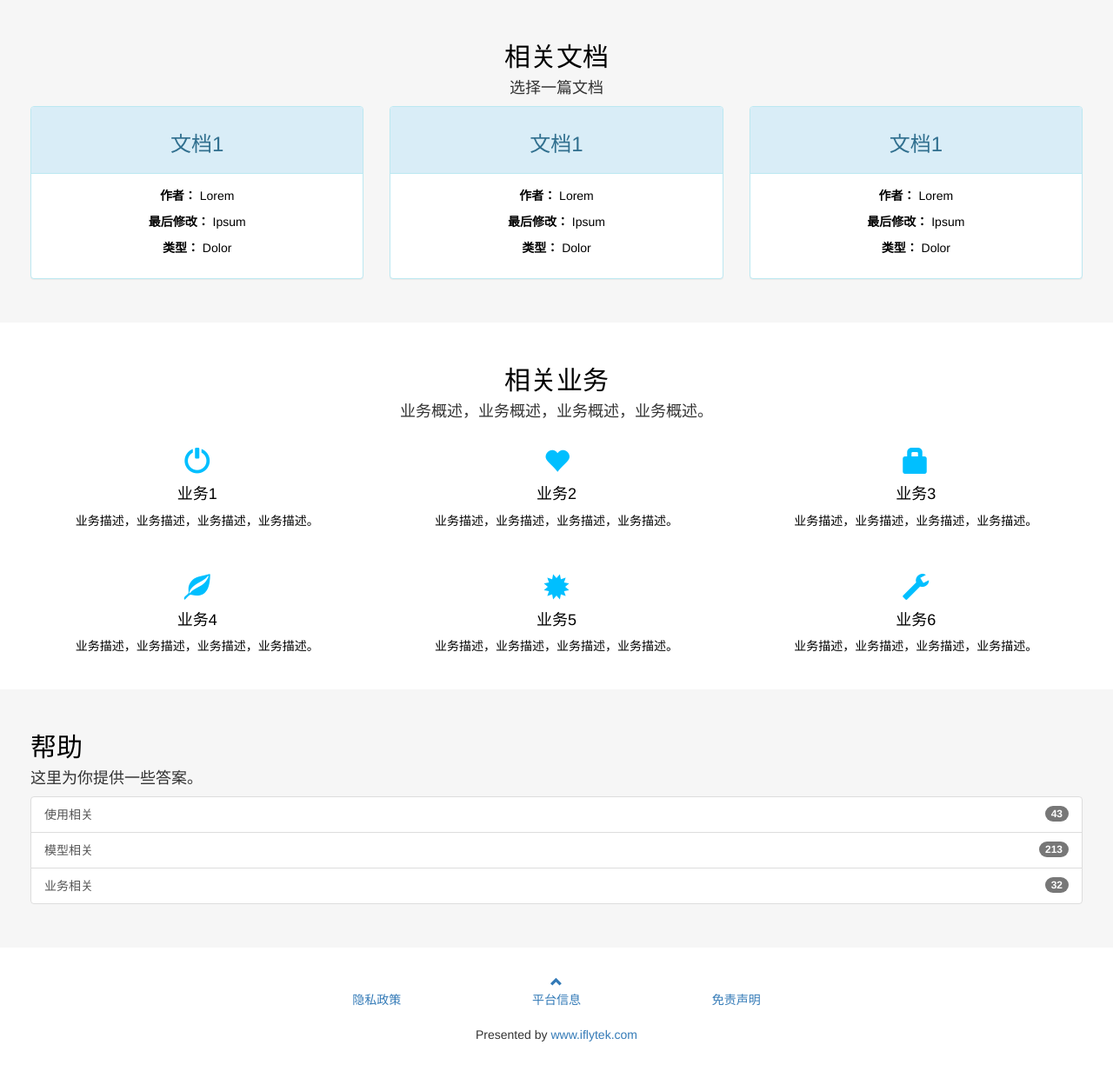
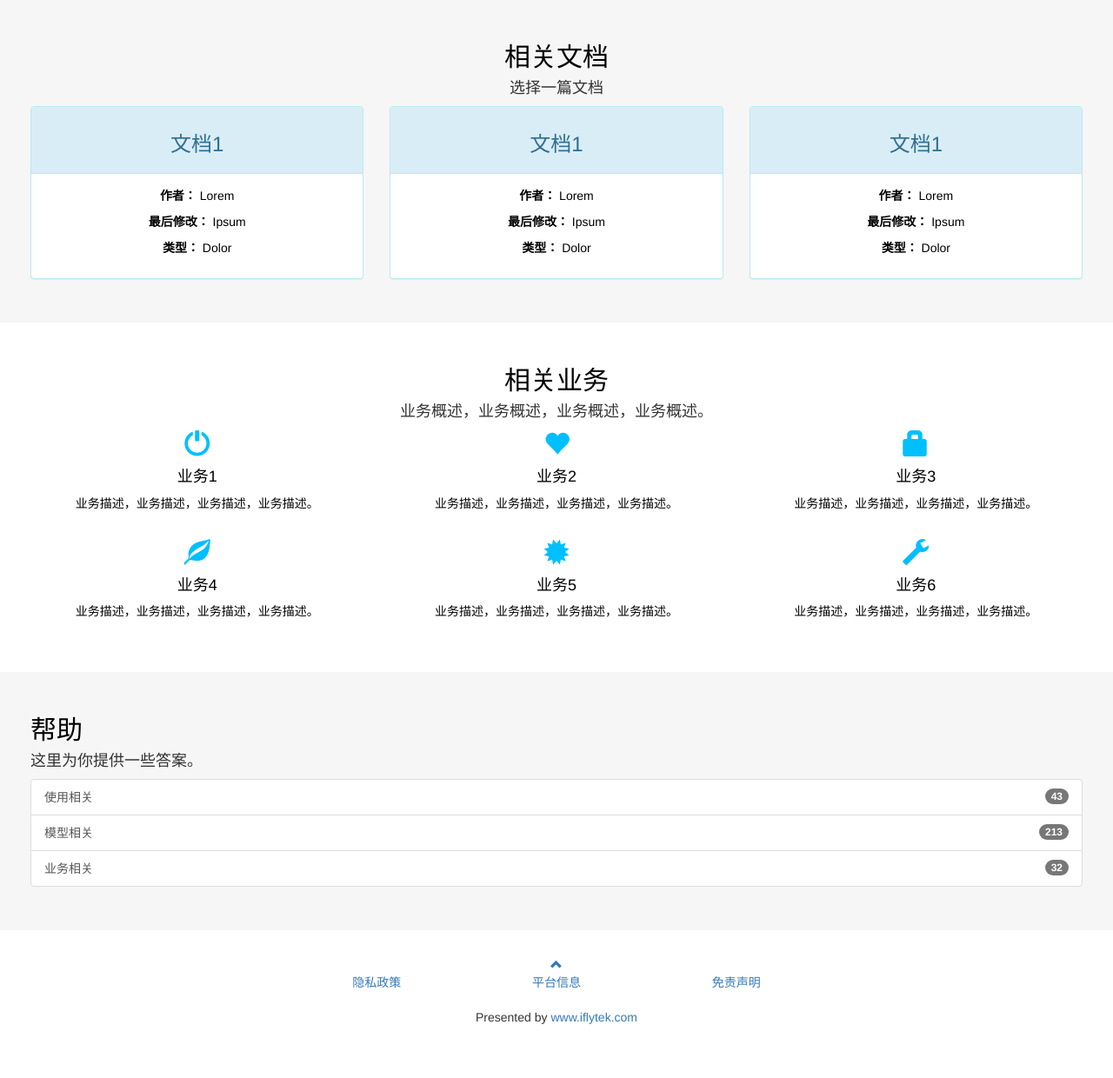
Before and after one commit to yummyLee/IflytekPlatformTornado, a Python web app: template templates/index.html in a window 1280 px wide. Shown: the part 1528-2768 px from the top of the page at 87% size. After the commit the page ends 2706 px from the top, so only its background shows below. Run offline with Jinja, Linux system fonts and the light colour scheme; the template is opened without the code that fills it, so the values that code supplies are empty; some libraries are stand-ins or nearby versions.

Commit message:
Signed-off-by: yummyLee <985238858@qq.com>

```diff
--- a/static/css/main.css
+++ b/static/css/main.css
@@ -222,3 +222,7 @@ body .article-item {
 .business-content {
     min-height: 400px !important;
 }
+
+.main-business-item{
+    margin-bottom: 20px;
+}
--- a/static/js/myjs.js
+++ b/static/js/myjs.js
@@ -95,6 +95,15 @@ $("#indexContainer").ready(function () {
 
 });
 
+function getBusiness() {
+    var x = new XMLHttpRequest();
+    if (x.readyState === 4 && x.status === 200) {
+
+    }
+
+    x.open("GET", "/")
+
+}
 
 /**
  * tools.html
@@ -183,12 +192,6 @@ $("#toolsContainer").ready(function () {
     // });
 });
 
-//添加文章页面js
-$("#articleClass").children().children().children().click(function () {
-    var articleClassName = this.innerHTML;
-    console.log(articleClassName);
-    $("#curArticleClass").html(articleClassName);
-});
 
 function runCode(html) {
     var newwin = window.open('', '', '');
@@ -215,9 +218,17 @@ function getNowFormatDate() {
     return currentdate;
 }
 
-// $.base64.utf8encode = true;
+$.base64.utf8encode = true;
 
 $("#addArticleBodyContainer").ready(function () {
+
+    //添加文章页面js
+    $("#articleClass").children().children().children().click(function () {
+        var articleClassName = this.innerHTML;
+        console.log(articleClassName);
+        $("#curArticleClass").html(articleClassName);
+    });
+
     $("#submitArticleButton").click(function () {
         var articleContent = $.base64.btoa($("#editor").html());
         var articleDescription = $.base64.btoa($("#articleDescription").val());
@@ -317,7 +328,7 @@ $(function () {
 /**
  * business.html
  **/
-
+//业务页面加载左边菜单树
 $("#businessContainer").ready(function () {
     console.log("business");
     var x = new XMLHttpRequest();
@@ -339,10 +350,21 @@ $("#businessContainer").ready(function () {
                             </div>
                         </div>`
                 );
-                for (var j = 0; j < getJsonLength(businesses[i].subservices); j++) {
-                    console.log("subservices = " + businesses[i].subservices[j].subService);
-                    $("#collapse" + i).append(`<li class=\"list-group-item subservice-item\"><a title="${businesses[i].business}\\${businesses[i].subservices[j].subService}">${businesses[i].subservices[j].subService}</a></li>`)
+                var sub = businesses[i].subservices;
+                for (var j in sub) {
+                    console.log(j);
+                    $("#collapse" + i).append(`<li class="list-group-item"><div id="sub-models-${i}-${j}" class="panel" data-toggle="collapse" href=""><div class="panel-heading">${sub[j].subServiceName}</div></div></li>`);
+                    var html = "";
+                    html += "<div class='panel-body'>";
+                    html += "<ul id='sub-models-" + i + "-" + j + "' class='list-group'>";
+                    for (var modelType in sub[j].modelTypes) {
+                        html += "<li class='list-group-item subservice-item'><a title=" + businesses[i].business + "\\" + sub[j].subServiceName + "\\" + sub[j].modelTypes[modelType] + " > " + sub[j].modelTypes[modelType] + " </a></li> ";
+                    }
+                    html += "</ul>";
+                    html += "</div>";
+                    $("#sub-models-" + i + "-" + j).append(html);
                 }
+
             }
             $(".subservice-item").click(function () {
                 getSubServiceInfo($(this).find(">a").attr("title"));
@@ -354,10 +376,10 @@ $("#businessContainer").ready(function () {
     x.send();
 });
 
-
-function getSubServiceInfo(subServiceName) {
-    var info = subServiceName.split("\\");
+//加载子业务信息
+function getSubServiceInfo(pInfo) {
     var x = new XMLHttpRequest();
+    var info = pInfo.split("\\");
     x.onreadystatechange = function () {
         if (x.readyState === 4 && x.status === 200) {
             // console.log(x.responseText);
@@ -389,6 +411,6 @@ function getSubServiceInfo(subServiceName) {
             }
         }
     };
-    x.open("GET", "?param=get_service_info&business=" + info[0] + "&sub_service_name=" + info[1]);
+    x.open("GET", "?param=get_service_info&business=" + info[0] + "&sub_service_name=" + info[1] + "&model_type=" + info[2]);
     x.send();
 }
--- a/templates/index.html
+++ b/templates/index.html
@@ -198,47 +198,44 @@
             <a href="/business" class="a-black" title="查看更多业务">
                 <h2>相关业务</h2></a>
             <h4>业务概述，业务概述，业务概述，业务概述。</h4>
-            <br>
-            <div class="row">
-                <div class="col-sm-4">
+            <div id="mainBusinessContainer" class="row">
+                <div class="main-business-item col-sm-4">
                     <a href="#" class="a-black">
                         <span class="glyphicon glyphicon-off logo-small"></span>
                         <h4>业务1</h4>
                         <p>业务描述，业务描述，业务描述，业务描述。</p>
                     </a>
                 </div>
-                <div class="col-sm-4">
+                <div class="main-business-item col-sm-4">
                     <a href="#" class="a-black">
                         <span class="glyphicon glyphicon-heart logo-small"></span>
                         <h4>业务2</h4>
                         <p>业务描述，业务描述，业务描述，业务描述。</p>
                     </a>
                 </div>
-                <div class="col-sm-4">
+                <div class="main-business-item col-sm-4">
                     <a href="#" class="a-black">
                         <span class="glyphicon glyphicon-lock logo-small"></span>
                         <h4>业务3</h4>
                         <p>业务描述，业务描述，业务描述，业务描述。</p>
                     </a>
                 </div>
-            </div>
-            <br><br>
-            <div class="row">
-                <div class="col-sm-4">
+
+                <div class="main-business-item col-sm-4">
                     <a href="#" class="a-black">
                         <span class="glyphicon glyphicon-leaf logo-small"></span>
                         <h4>业务4</h4>
                         <p>业务描述，业务描述，业务描述，业务描述。</p>
                     </a>
                 </div>
-                <div class="col-sm-4">
+                <div class="main-business-item col-sm-4">
                     <a href="#" class="a-black">
                         <span class="glyphicon glyphicon-certificate logo-small"></span>
                         <h4>业务5</h4>
                         <p>业务描述，业务描述，业务描述，业务描述。</p>
                     </a>
                 </div>
-                <div class="col-sm-4">
+                <div class="main-business-item col-sm-4">
                     <a href="#" class="a-black">
                         <span class="glyphicon glyphicon-wrench logo-small"></span>
                         <h4>业务6</h4>
```
Also changed, not shown: main.py (+20 -7 lines), mongo.txt (added).
